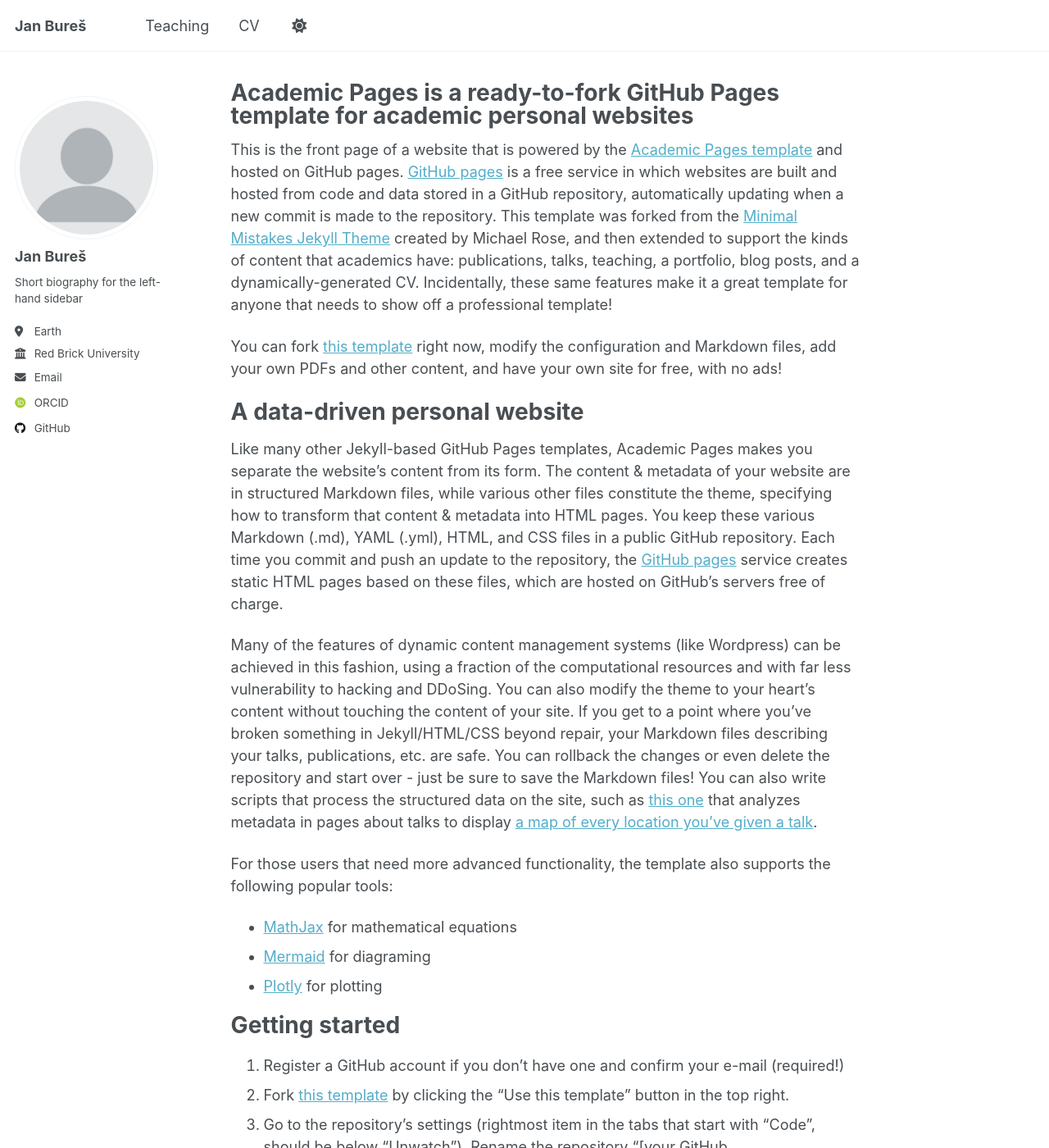
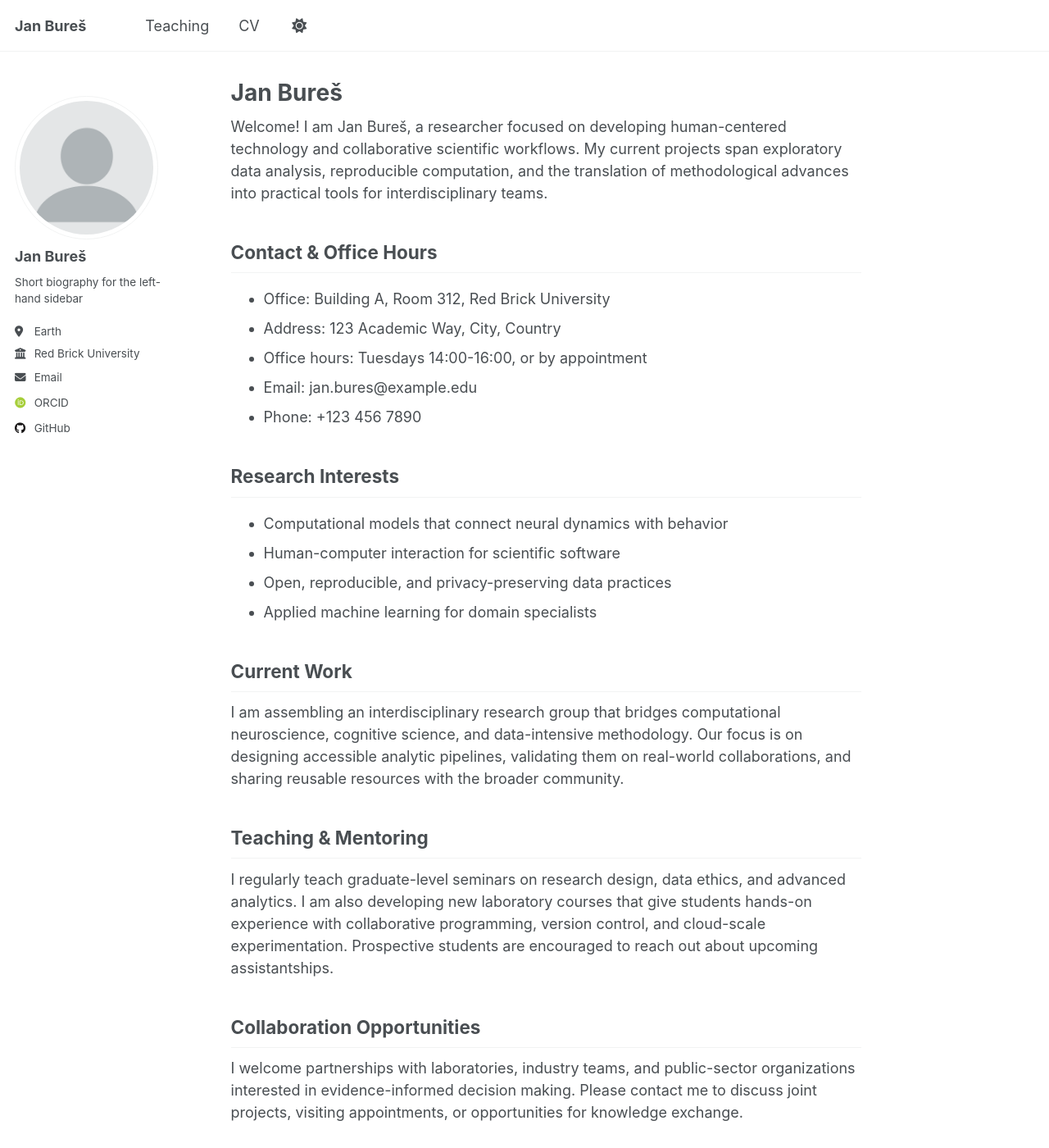
Before and after one commit to buresjan/buresjan.github.io, a Jekyll site: the page built from _pages/about.md, in a window 1280 px wide and 1400 px high. Shown: the whole window at 82% size. Built offline with Jekyll 4.4.1, drawn with Linux system fonts in a browser that asks for light colours; some web fonts are replaced; a script that is not in the unit is left out; some of the changed text lies outside the part shown.

Commit message:
about changes

```diff
--- a/_pages/about.md
+++ b/_pages/about.md
@@ -1,56 +1,45 @@
 ---
 permalink: /
-title: "Academic Pages is a ready-to-fork GitHub Pages template for academic personal websites"
+title: "Jan Bureš"
 author_profile: true
 redirect_from:
   - /about/
   - /about.html
 ---
 
-This is the front page of a website that is powered by the [Academic Pages template](https://github.com/academicpages/academicpages.github.io) and hosted on GitHub pages. [GitHub pages](https://pages.github.com) is a free service in which websites are built and hosted from code and data stored in a GitHub repository, automatically updating when a new commit is made to the repository. This template was forked from the [Minimal Mistakes Jekyll Theme](https://mmistakes.github.io/minimal-mistakes/) created by Michael Rose, and then extended to support the kinds of content that academics have: publications, talks, teaching, a portfolio, blog posts, and a dynamically-generated CV. Incidentally, these same features make it a great template for anyone that needs to show off a professional template!
+Welcome! I am Jan Bureš, a researcher focused on developing human-centered technology and collaborative scientific workflows. My current projects span exploratory data analysis, reproducible computation, and the translation of methodological advances into practical tools for interdisciplinary teams.
 
- You can fork [this template](https://github.com/academicpages/academicpages.github.io) right now, modify the configuration and Markdown files, add your own PDFs and other content, and have your own site for free, with no ads!
+## Contact & Office Hours
+- Office: Building A, Room 312, Red Brick University
+- Address: 123 Academic Way, City, Country
+- Office hours: Tuesdays 14:00-16:00, or by appointment
+- Email: jan.bures@example.edu
+- Phone: +123 456 7890
 
-A data-driven personal website
-======
-Like many other Jekyll-based GitHub Pages templates, Academic Pages makes you separate the website's content from its form. The content & metadata of your website are in structured Markdown files, while various other files constitute the theme, specifying how to transform that content & metadata into HTML pages. You keep these various Markdown (.md), YAML (.yml), HTML, and CSS files in a public GitHub repository. Each time you commit and push an update to the repository, the [GitHub pages](https://pages.github.com/) service creates static HTML pages based on these files, which are hosted on GitHub's servers free of charge.
+## Research Interests
+- Computational models that connect neural dynamics with behavior
+- Human-computer interaction for scientific software
+- Open, reproducible, and privacy-preserving data practices
+- Applied machine learning for domain specialists
 
-Many of the features of dynamic content management systems (like Wordpress) can be achieved in this fashion, using a fraction of the computational resources and with far less vulnerability to hacking and DDoSing. You can also modify the theme to your heart's content without touching the content of your site. If you get to a point where you've broken something in Jekyll/HTML/CSS beyond repair, your Markdown files describing your talks, publications, etc. are safe. You can rollback the changes or even delete the repository and start over - just be sure to save the Markdown files! You can also write scripts that process the structured data on the site, such as [this one](https://github.com/academicpages/academicpages.github.io/blob/master/talkmap.ipynb) that analyzes metadata in pages about talks to display [a map of every location you've given a talk](https://academicpages.github.io/talkmap.html).
+## Current Work
+I am assembling an interdisciplinary research group that bridges computational neuroscience, cognitive science, and data-intensive methodology. Our focus is on designing accessible analytic pipelines, validating them on real-world collaborations, and sharing reusable resources with the broader community.
 
-For those users that need more advanced functionality, the template also supports the following popular tools:
-- [MathJax](https://www.mathjax.org/) for mathematical equations
-- [Mermaid](https://mermaid.js.org/) for diagraming
-- [Plotly](https://plotly.com/javascript/) for plotting
+## Teaching & Mentoring
+I regularly teach graduate-level seminars on research design, data ethics, and advanced analytics. I am also developing new laboratory courses that give students hands-on experience with collaborative programming, version control, and cloud-scale experimentation. Prospective students are encouraged to reach out about upcoming assistantships.
 
-Getting started
-======
-1. Register a GitHub account if you don't have one and confirm your e-mail (required!)
-1. Fork [this template](https://github.com/academicpages/academicpages.github.io) by clicking the "Use this template" button in the top right.
-1. Go to the repository's settings (rightmost item in the tabs that start with "Code", should be below "Unwatch"). Rename the repository "[your GitHub username].github.io", which will also be your website's URL.
-1. Set site-wide configuration and create content & metadata (see below -- also see [this set of diffs](http://archive.is/3TPas) showing what files were changed to set up [an example site](https://getorg-testacct.github.io) for a user with the username "getorg-testacct")
-1. Upload any files (like PDFs, .zip files, etc.) to the files/ directory. They will appear at https://[your GitHub username].github.io/files/example.pdf.
-1. Check status by going to the repository settings, in the "GitHub pages" section
+## Collaboration Opportunities
+I welcome partnerships with laboratories, industry teams, and public-sector organizations interested in evidence-informed decision making. Please contact me to discuss joint projects, visiting appointments, or opportunities for knowledge exchange.
 
-Site-wide configuration
-------
-The main configuration file for the site is in the base directory in [_config.yml](https://github.com/academicpages/academicpages.github.io/blob/master/_config.yml), which defines the content in the sidebars and other site-wide features. You will need to replace the default variables with ones about yourself and your site's github repository. The configuration file for the top menu is in [_data/navigation.yml](https://github.com/academicpages/academicpages.github.io/blob/master/_data/navigation.yml). For example, if you don't have a portfolio or blog posts, you can remove those items from that navigation.yml file to remove them from the header.
+## Service & Outreach
+Beyond campus, I contribute to professional societies, organize workshops on reproducible science, and advise community groups on responsible technology adoption. These activities help ensure that the tools we create remain responsive to societal needs.
 
-Create content & metadata
-------
-For site content, there is one Markdown file for each type of content, which are stored in directories like _publications, _talks, _posts, _teaching, or _pages. For example, each talk is a Markdown file in the [_talks directory](https://github.com/academicpages/academicpages.github.io/tree/master/_talks). At the top of each Markdown file is structured data in YAML about the talk, which the theme will parse to do lots of cool stuff. The same structured data about a talk is used to generate the list of talks on the [Talks page](https://academicpages.github.io/talks), each [individual page](https://academicpages.github.io/talks/2012-03-01-talk-1) for specific talks, the talks section for the [CV page](https://academicpages.github.io/cv), and the [map of places you've given a talk](https://academicpages.github.io/talkmap.html) (if you run this [python file](https://github.com/academicpages/academicpages.github.io/blob/master/talkmap.py) or [Jupyter notebook](https://github.com/academicpages/academicpages.github.io/blob/master/talkmap.ipynb), which creates the HTML for the map based on the contents of the _talks directory).
+## Education
+- Ph.D., Placeholder Program, Institute of Advanced Studies
+- M.Sc., Placeholder Discipline, Red Brick University
+- B.Sc., Placeholder Discipline, Red Brick University
 
-**Markdown generator**
-
-The repository includes [a set of Jupyter notebooks](https://github.com/academicpages/academicpages.github.io/tree/master/markdown_generator
-) that converts a CSV containing structured data about talks or presentations into individual Markdown files that will be properly formatted for the Academic Pages template. The sample CSVs in that directory are the ones I used to create my own personal website at stuartgeiger.com. My usual workflow is that I keep a spreadsheet of my publications and talks, then run the code in these notebooks to generate the Markdown files, then commit and push them to the GitHub repository.
-
-How to edit your site's GitHub repository
-------
-Many people use a git client to create files on their local computer and then push them to GitHub's servers. If you are not familiar with git, you can directly edit these configuration and Markdown files directly in the github.com interface. Navigate to a file (like [this one](https://github.com/academicpages/academicpages.github.io/blob/master/_talks/2012-03-01-talk-1.md) and click the pencil icon in the top right of the content preview (to the right of the "Raw | Blame | History" buttons). You can delete a file by clicking the trashcan icon to the right of the pencil icon. You can also create new files or upload files by navigating to a directory and clicking the "Create new file" or "Upload files" buttons.
-
-Example: editing a Markdown file for a talk
-![Editing a Markdown file for a talk](/images/editing-talk.png)
-
-For more info
-------
-More info about configuring Academic Pages can be found in [the guide](https://academicpages.github.io/markdown/), the [growing wiki](https://github.com/academicpages/academicpages.github.io/wiki), and you can always [ask a question on GitHub](https://github.com/academicpages/academicpages.github.io/discussions). The [guides for the Minimal Mistakes theme](https://mmistakes.github.io/minimal-mistakes/docs/configuration/) (which this theme was forked from) might also be helpful.
+## Selected Highlights
+- Leading development of an open-source toolkit for collaborative analysis pipelines
+- Coordinating a cross-campus initiative on responsible AI in the sciences
+- Hosting an annual symposium that connects researchers, practitioners, and students
```
